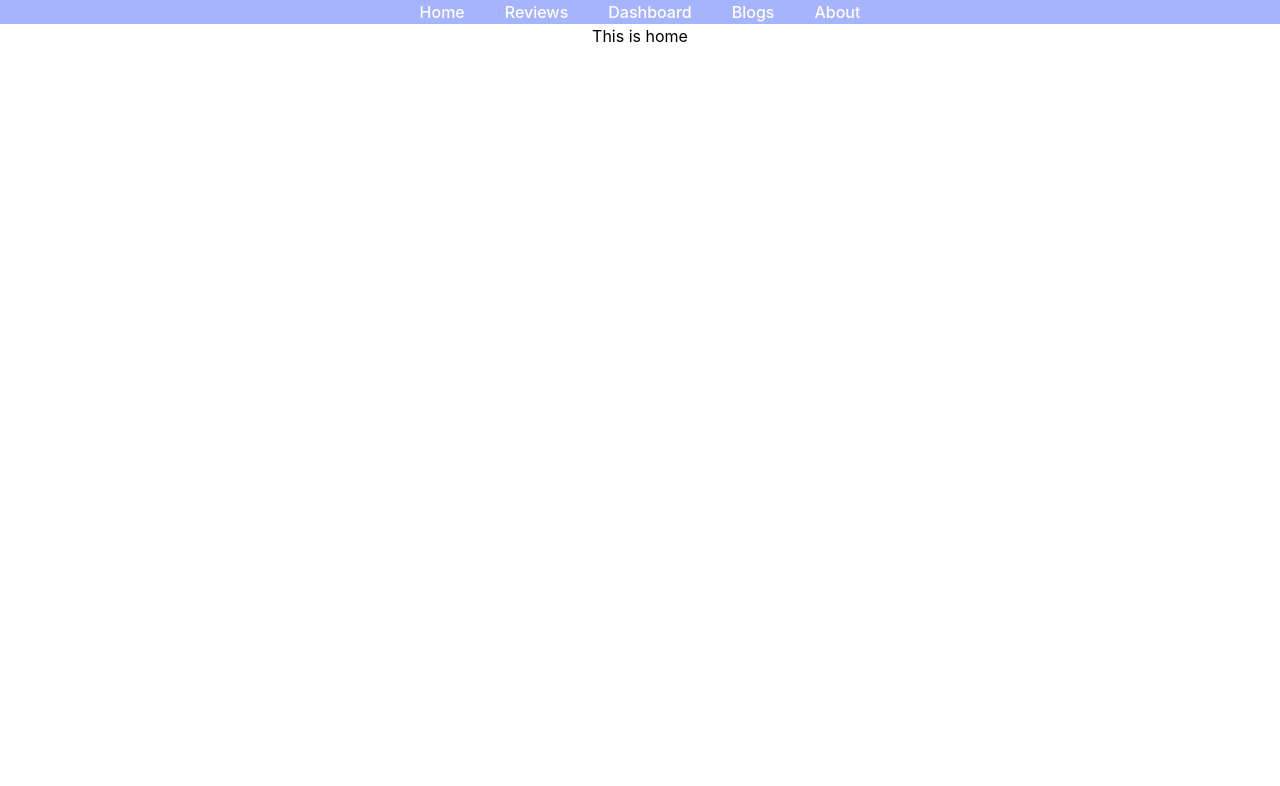
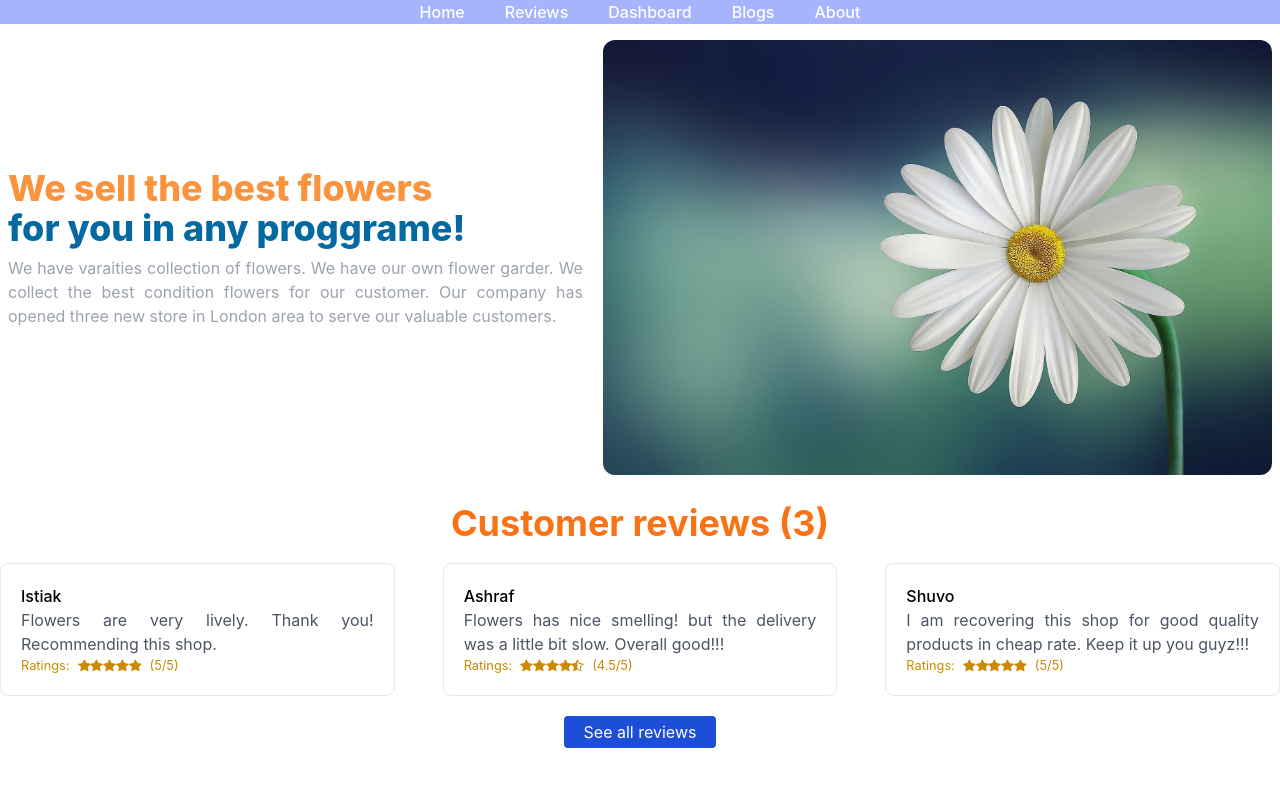
Before and after one commit to Juniorashraf02/flower-shop, a React (Create React App) app: page / in a window 1280 px wide. Shown: the top 786 px of the page. Built offline with nearby package versions, Linux system fonts and the light colour scheme.

Commit message:
blogs-section-complete

```diff
--- a/src/Components/Blogs/Blogs.js
+++ b/src/Components/Blogs/Blogs.js
@@ -4,7 +4,19 @@ import { Link } from 'react-router-dom';
 const Blogs = () => {
     return (
         <Link to='/blogs'>
-            <h1>This is blogs</h1>
+            <div className="container mx-auto m-5">
+                <div className="text-justify  border rounded-lg p-3">
+                    <h1 className="text-3xl font-medium mb-5">1. What is context api?</h1>
+                    <p className="text-gray-600">The React Context API is a way for a React structure that enables one to exchange unique details and assists in solving prop-drilling from all levels of one's application. In other words, The React Context API is a way for a React app to efectively produce gobal vriables that can be passed around. And this is alternative to moving props or props-drilling from grandparent to child to parent and so on. Context API is a (kind of) new feature added in version 16.3 of React that allows one to share state across the entire app (or part of it) lightly and with ease. And this context API will not replace redux entriely. For using API context we need to use React.createContext(). It returs a consumer and a provider. Provider is  a component that as it's names suggests provides the state to its children. It will hold the store and be the parent of all the components that might need that store. Consumer as it so happens is a component that consumes and uses the state. More information can be found on React's documentation page.
+                    </p>
+                </div>
+                <div className="text-justify  border rounded-lg p-3 mt-5">
+                    <h1 className="text-3xl font-medium mb-5">2. What is semantic tag?</h1>
+                    <p className="text-gray-600">
+                        we know that HTML is a markup language and HTML was originally created as a markup language to describe documents on the early internet.Day by day the internet got many user and it grew a lot and for this it needs to change.Semantic HTML tags provide information aboutthe contents of those tags that goes beyond just how they look on a page.Text that is enclosed in the open and closing tag is immediately recognized by the browser as some type of coding language.By adding semantic tag we can add additional information to our website which aids us in communication and helps Google and Bing understand the roles and relative importance of the different parts of my page. Specially semantic tags make it clear to the browser what the meaning of a page and its content is. There are many semantic tags. Some of them are: article, asidedetails, figcaption, figure, footer, header, main, mark,nav, section, summary, time.
+                    </p>
+                </div>
+            </div>
         </Link>
     );
 };
--- a/src/Components/Home/Home.js
+++ b/src/Components/Home/Home.js
@@ -1,10 +1,53 @@
 import React from 'react';
 import { Link } from 'react-router-dom';
+import { BsStarFill, BsStarHalf } from 'react-icons/bs';
 
 const Home = () => {
     return (
         <Link to='/home'>
-             <h2>This is home</h2>
+            <div>
+                <div className="md:flex container mx-auto m-2 p-2 items-center justify-around">
+                    <div>
+                        <h1 className="text-4xl text-justify   font-extrabold text-orange-400 mb-2">We sell the best flowers <br /> <p className="text-sky-700"> for you in any proggrame!</p></h1>
+
+                        <p className="text-gray-400 text-justify mb-5">We have varaities collection of flowers. We have our own flower garder. We collect the best condition flowers for our customer. Our company has opened three new store in London area to serve our valuable customers. </p>
+                    </div>
+                    <div className=" md:ml-5">
+                        <img className="rounded-xl justify-center" src={require('../images/flower.png')} alt="this is a flower" />
+                    </div>
+                </div>
+                <div className="mt-5 container mx-auto">
+                    <h1 className="text-4xl font-bold text-orange-500">Customer reviews (3)</h1>
+                    <div className="flex justify-around mt-5 text-justify gap-12 ">
+                        <div className="w-1/2 border rounded-lg p-5">
+                            <p className="font-medium">Istiak</p>
+                            <p className="text-gray-600">Flowers are very lively. Thank you! Recommending this shop.</p>
+                           <p className="text-yellow-600">
+                                <small className="flex items-center"> <p className="mr-2">Ratings:</p> <BsStarFill /><BsStarFill /><BsStarFill /><BsStarFill /> <BsStarFill /> <p className="ml-2">(5/5)</p>
+                                </small>
+                            </p>
+                        </div>
+                        <div className="w-1/2 border rounded-lg p-5">
+                            <p className="font-medium">Ashraf</p>
+                            <p className="text-gray-600">Flowers has nice smelling! but the delivery was a little bit slow. Overall good!!!</p>
+                            <p className="text-yellow-600">
+                                <small className="flex items-center"> <p className="mr-2">Ratings:</p> <BsStarFill /><BsStarFill /><BsStarFill /><BsStarFill /> <BsStarHalf /> <p className="ml-2">(4.5/5)</p>
+                                </small>
+                            </p>
+                        </div>
+                        <div className="w-1/2 border rounded-lg p-5">
+                            <p className="font-medium">Shuvo</p>
+                            <p className="text-gray-600">I am recovering this shop for good quality products in cheap rate. Keep it up you guyz!!!</p>
+                            <p className="text-yellow-600">
+                                <small className="flex items-center"> <p className="mr-2">Ratings:</p> <BsStarFill /><BsStarFill /><BsStarFill /><BsStarFill /> <BsStarFill /> <p className="ml-2">(5/5)</p>
+                                </small>
+                            </p>
+                        </div>
+                    </div>
+                    <Link to="/reviews">
+                        <button className="rounded bg-blue-700 m-5 text-white px-5 py-1 mt-5">See all reviews</button></Link>
+                </div>
+            </div>
         </Link>
     );
 };
```
Also changed, not shown: src/Components/images/flower.png (added).
